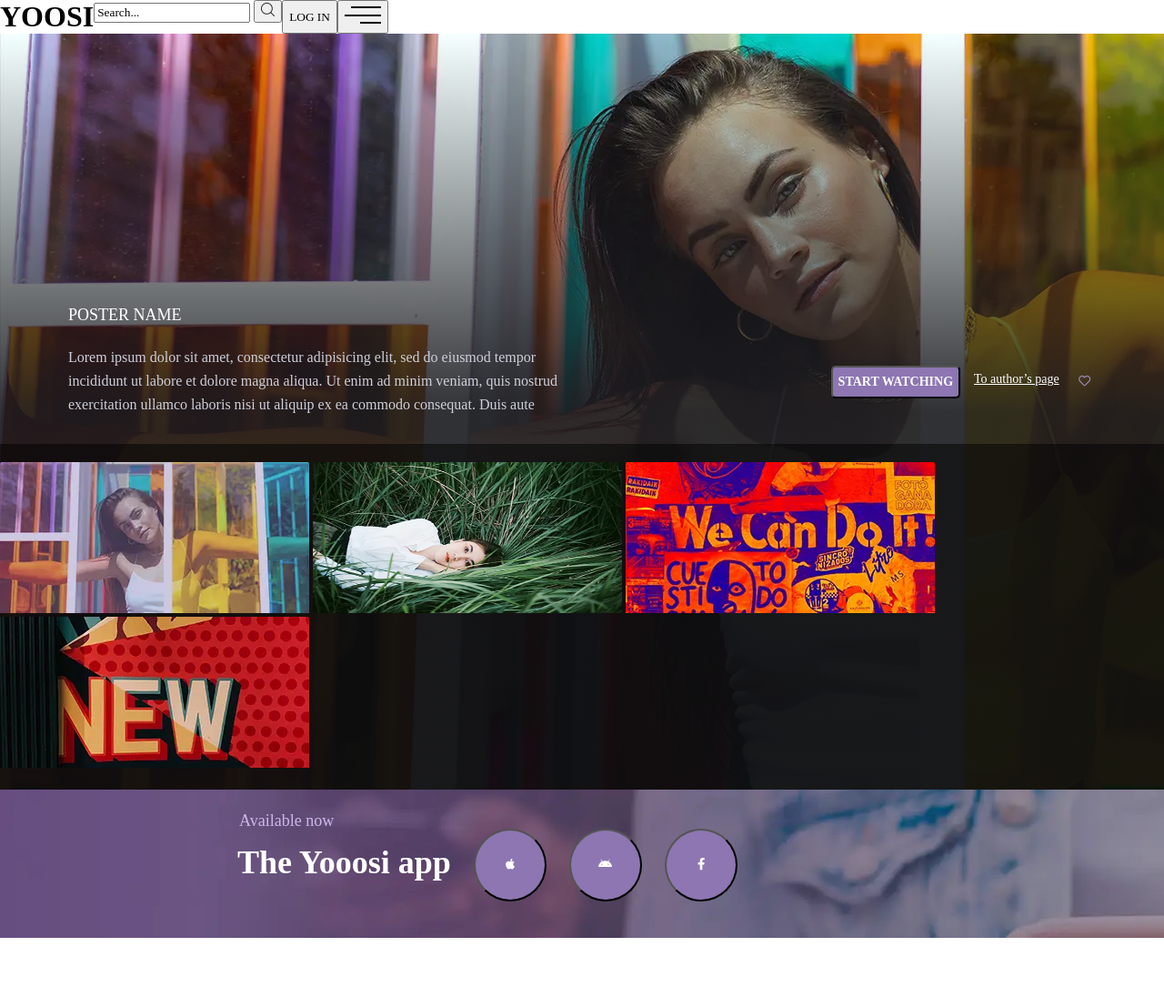
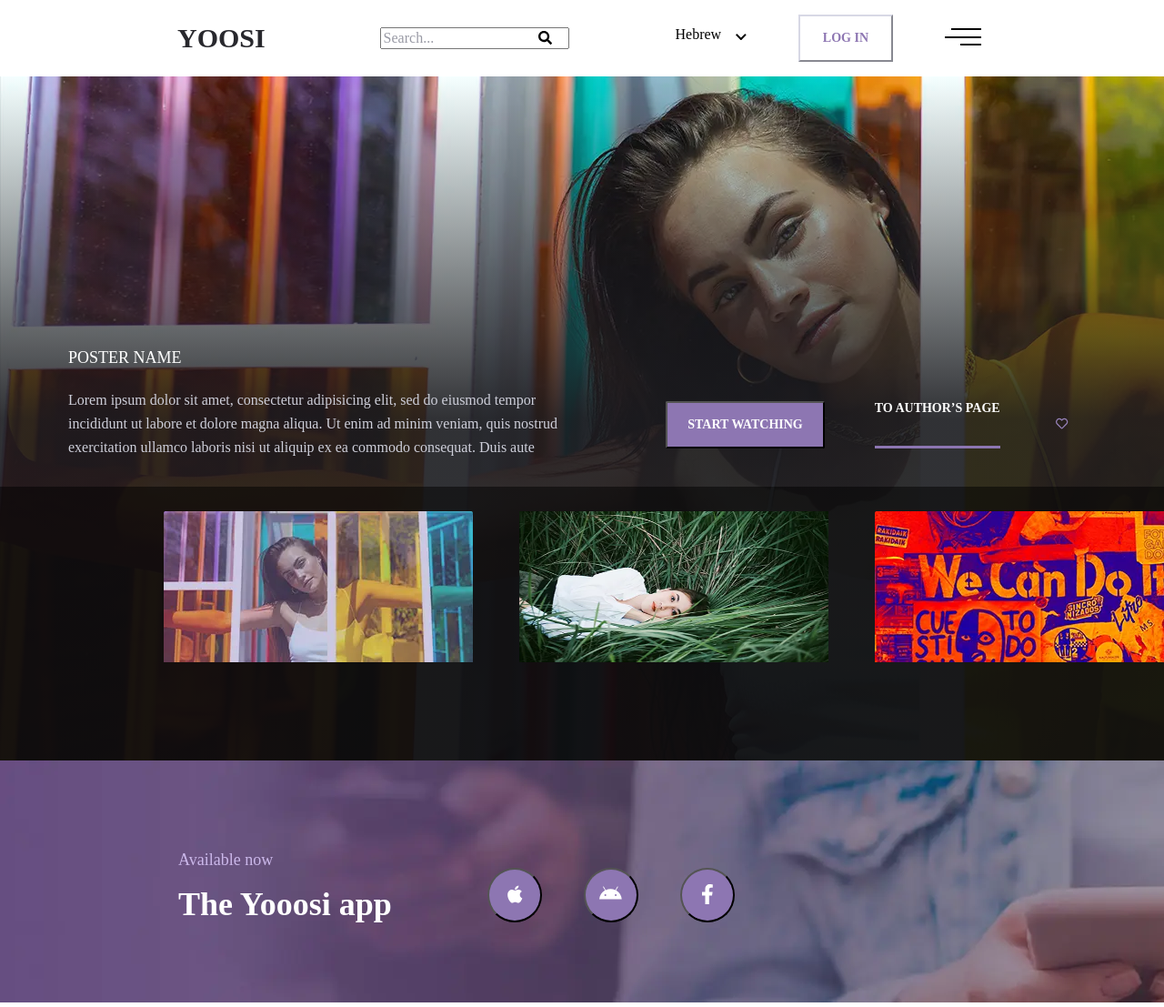
Before and after one commit to Olya-Chornonoh/yoosi, a website built with webpack: page src/index.html in a window 1280 px wide. Shown: the whole page at 91% size. Before the commit the page ends 1031 px from the top, so only its background shows below. Built offline with nearby package versions, Linux system fonts and the light colour scheme.

Commit message:
Implement header on page

```diff
--- a/src/index.html
+++ b/src/index.html
@@ -11,16 +11,23 @@
   <header class="yoosi">
     <h1 class="brand">YOOSI</h1>
     <div class="search">
-      <input type="search" value="Search...">
-      <button>
-        <img src="./images/header/icon_search.webp">
+      <input type="search" value="Search..." class="search">
+      <button class="search-btn">
+        <i class="fas fa-search"></i>
       </button>
     </div>
-    <div class="languages"></div>
-    <button>LOG IN</button>
-    <button>
+    <div class="header-info">
+      <div class="languages">
+        <p>Hebrew</p>
+        <button class="languages-btn">
+          <i class="fas fa-chevron-down"></i>
+        </button>
+      </div>
+      <button class="log-in">LOG IN</button>
+      <button class="menu">
         <img src="./images/header/menu_gamburger.webp">
       </button>
+    </div>
   </header>
   <section class="first">
     <div class="info-and-buttons">
@@ -44,10 +51,11 @@
     </div>
     <div class="slider">
       <div class="image-container">
-        <img src="./images/first-section/post1.webp"width="340" height="166">
-        <img src="./images/first-section/post2.webp"width="340" height="166">
-        <img src="./images/first-section/post3.webp"width="340" height="166">
-        <img src="./images/first-section/post4.webp"width="340" height="166">
+        <img src="./images/first-section/post1.webp" width="340" height="166">
+        <img src="./images/first-section/post2.webp" width="340" height="166">
+        <img src="./images/first-section/post3.webp" width="340" height="166">
+        <img src="./images/first-section/post4.webp" width="340" height="166">
+        <img src="./images/first-section/post4.webp" width="340" height="166">
       </div>
     </div>
   </section>
@@ -55,6 +63,7 @@
     <h1 class="now">Available now</h1>
     <div class="yoosi-app">
       <h1 class="app">The Yooosi app</h1>
+      <div class="icon-buttons">
         <button class="icon">
           <i class="fab fa-apple"></i>
         </button>
@@ -65,6 +74,7 @@
           <i class="fab fa-facebook-f"></i>
         </button>
       </div>
+    </div>
   </section>
 </body>
 
--- a/src/styles/first-section.sass
+++ b/src/styles/first-section.sass
@@ -9,7 +9,7 @@
   justify-content: space-between
   align-items: center
   padding-left: 75px
-  padding-right: 75px
+  padding-right: 100px
   padding-bottom: 30px
 
 .title
@@ -28,7 +28,7 @@
 .buttons
   display: flex
   flex-direction: row
-  gap: 15px
+  gap: 55px
   padding-top: 45px
 
 .like
@@ -41,17 +41,36 @@
   color: white
   font-weight: bold
   font-size: 14px
-  line-height: 30px
-  border-radius: 5px
+  line-height: 18px
+  border-radius: 2px
+  padding: 15px 22px 15px 22px
 
 .link
   font-size: 14px
-  line-height: 30px
+  font-weight: bold
   color: white
+  text-decoration: none
+  border-bottom: 3px solid #8d76b2
+  text-transform: uppercase
 
 .slider
   background-color: rgba(0,0,0,0.5)
+  overflow-x: auto
+  &::-webkit-scrollbar
+    height: 5px
+  &::-webkit-scrollbar-track
+    background-color: rgb(52, 52, 58)
+  &::-webkit-scrollbar-thumb
+    border-radius: 20px
+    background-color: rgb(255, 255, 255)
 
 .image-container
-  padding-top: 20px
-  padding-bottom: 20px
+  width: max-content
+  padding-top: 27px
+  padding-bottom: 108px
+  display: flex
+  flex-wrap: nowrap
+  flex-direction: row
+  gap: 51px
+  margin-left: 180px
+  margin-right: 180px
--- a/src/styles/header.sass
+++ b/src/styles/header.sass
@@ -1,3 +1,59 @@
 .yoosi
   display: flex
   flex-direction: row
+  justify-content: space-between
+  align-items: center
+
+.brand
+  // padding: 25px 461px 23px 195px
+  font-weight: bold
+  font-size: 30px
+  line-height: 18px
+  color: #28282d
+  margin-left: 195px
+
+.search
+  margin-top: 15px
+  margin-bottom: 15px
+  font-weight: lighter
+  font-size: 16px
+  line-height: 18px
+  color: #999aa5
+  &:focus
+    color: #28282d
+
+.search-btn
+  background: none
+  border: none
+  font-size: 15px
+  margin-left: -40px
+
+.header-info
+  display: flex
+  gap: 51px
+  margin-right: 195px
+
+.log-in
+  background: none
+  font-weight: bold
+  font-size: 14px
+  line-height: 18px
+  color: #8d76b2
+  padding: 15px 25px 15px 25px
+  border-color: #d7d8e5
+  margin-top: 15px
+  margin-bottom: 15px
+
+.languages
+  margin-top: 28px
+  margin-bottom: 28px
+  display: flex
+  gap: 10px
+
+.languages-btn
+  background: none
+  border: none
+
+.menu
+  background: none
+  border: none
--- a/src/styles/second-section.sass
+++ b/src/styles/second-section.sass
@@ -7,12 +7,17 @@
   flex-direction: row
   gap: 25px
 
+.icon-buttons
+  display: flex
+  gap: 46px
+
 .icon
   background-color: #8d76b2
   color: white
   border-radius: 50%
-  height: 80px
-  width: 80px
+  height: 60px
+  width: 60px
+  font-size: 22px
   &:hover
     background-color: white
     color: black
@@ -22,14 +27,12 @@
   font-size: 18px
   line-height: 18px
   color: #cbb8ea
-  margin-left: 263px
-  padding-top: 25px
+  margin-left: 196px
+  padding-top: 100px
 
 .app
   font-weight: bold
   font-size: 36px
   line-height: 25px
   color: white
-  padding-top: 25px
-  margin-left: 261px
-  padding-bottom: 70px
+  padding: 28px 80px 100px 196px
```
Lines whose indentation alone changed are shown as unchanged.
